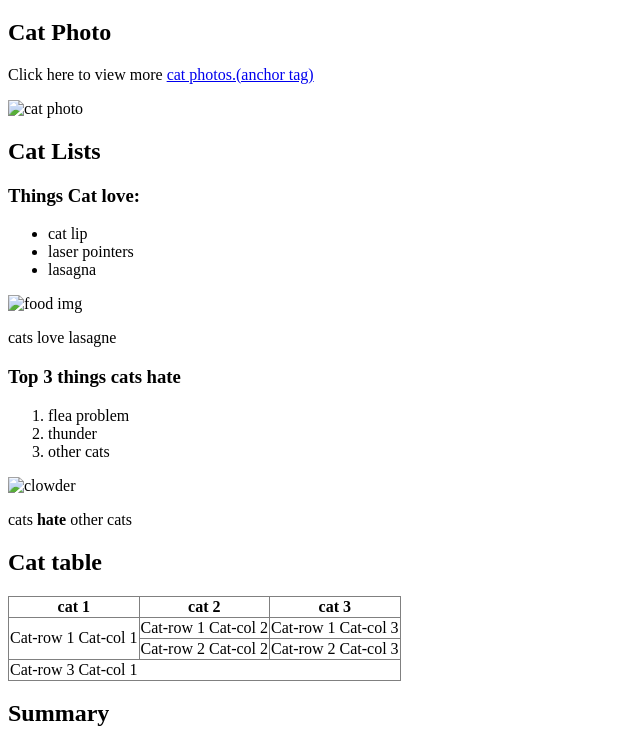
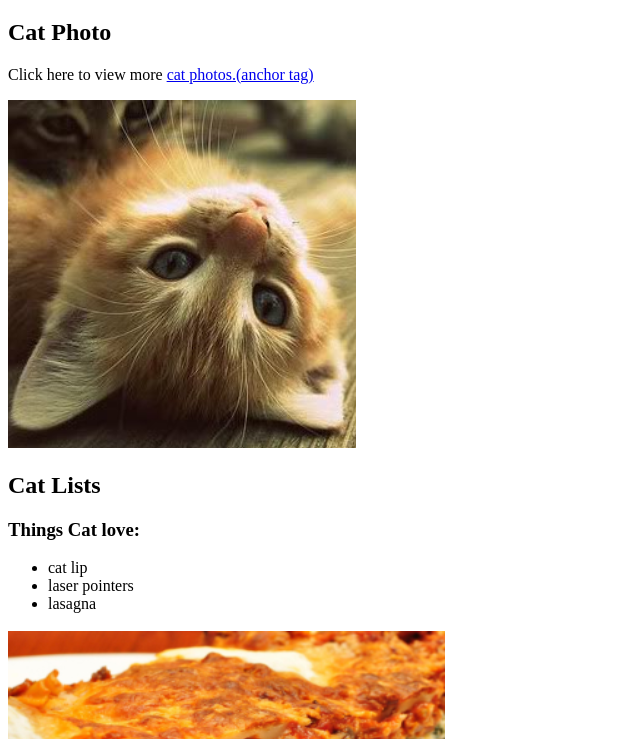
Before and after one commit to Sainkee/cat-photo-gallery, a plain HTML site: page index.html in a window 1280 px wide. Shown: the part 61-800 px from the top of the page, without its empty margins (0-640 px from the left). Drawn offline with Linux system fonts and the light colour scheme.

Commit message:
path of img changed

```diff
--- a/index.html
+++ b/index.html
@@ -10,7 +10,7 @@
         <h1>Cat Photo App</h1>
         <h2>Cat Photo</h2>
         <p>Click here to view more <a href="#CatList">cat photos.(anchor tag)</a></p>
-        <img src="/catPhoto/Screenshot 2023-12-29 103503.png" alt="cat photo">
+        <img src="Screenshot 2023-12-29 103503.png" alt="cat photo">
 
     </div>
     <div id="CatList">
@@ -21,7 +21,7 @@
             <li>laser pointers</li>
             <li>lasagna</li>
         </ul>
-        <img src="/catPhoto/Screenshot 2023-12-29 103613.png" alt="food img">
+        <img src="Screenshot 2023-12-29 103613.png" alt="food img">
         <p>cats love lasagne</p>
         <h3>Top 3 things cats hate</h3>
         <ol>
@@ -29,7 +29,7 @@
             <li>thunder</li>
             <li>other cats</li>
         </ol>
-        <img src="/catPhoto/Screenshot 2023-12-29 103647.png" alt="clowder">
+        <img src="Screenshot 2023-12-29 103647.png" alt="clowder">
         <p>cats <strong> hate</strong> other cats</p>
     </div>
     <div>
```
